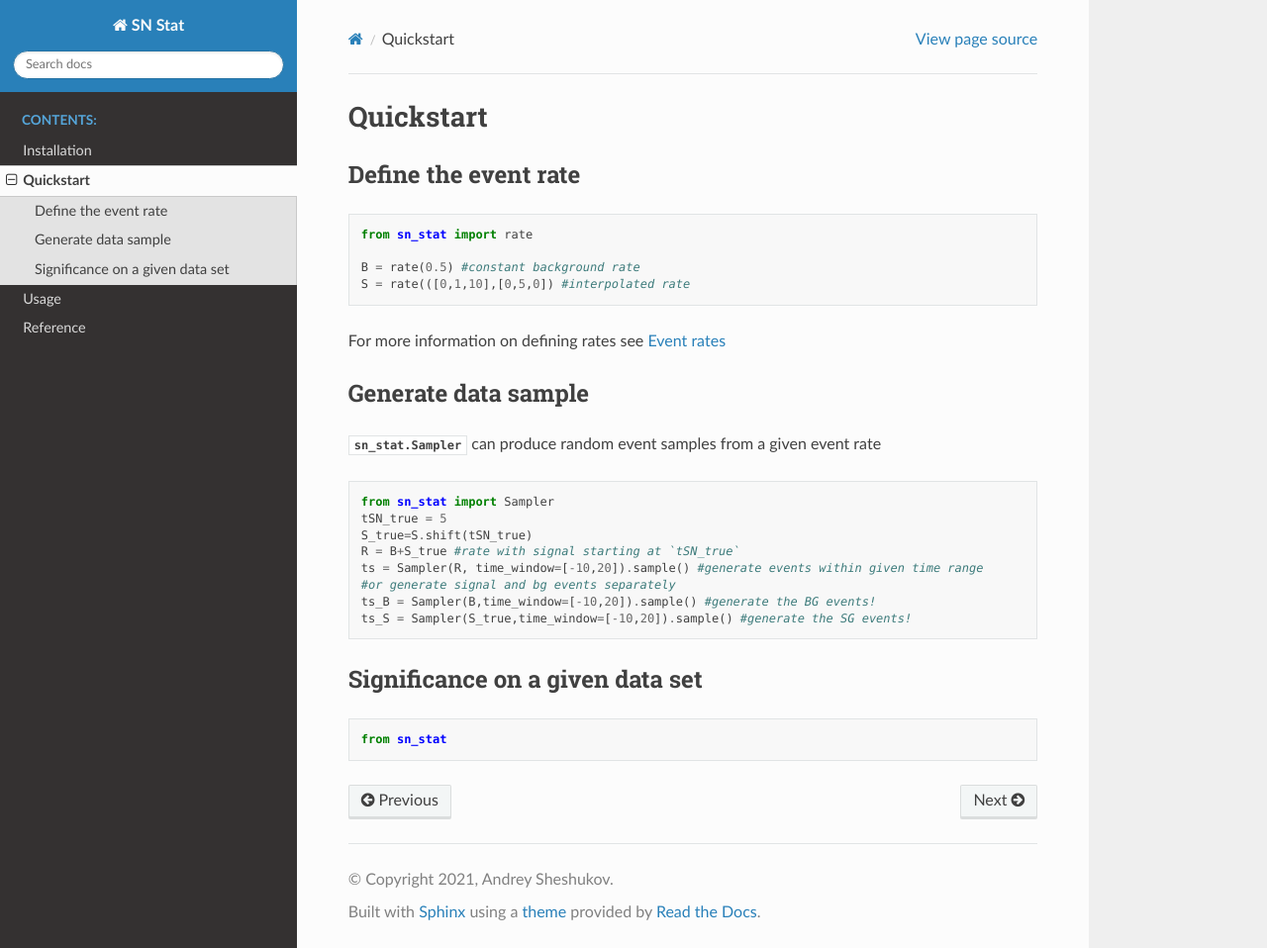
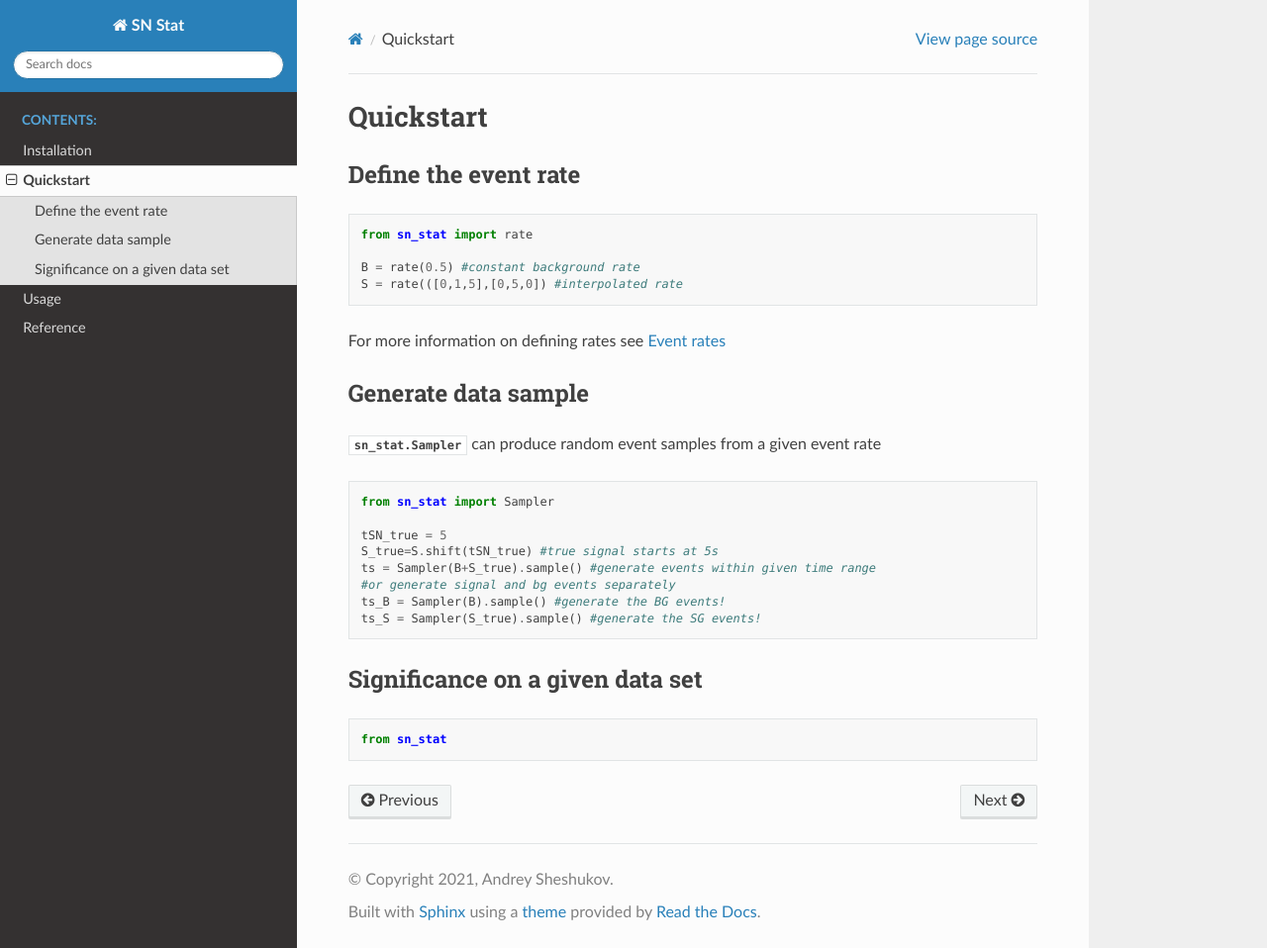
Before and after one commit to Sheshuk/sn_stat, a Sphinx documentation site: the page built from docs/quickstart.rst, in a window 1280 px wide and 958 px high. Shown: the whole window at 99% size. Built offline with Sphinx 7.4.7 and the Read the Docs theme 2.0.0, drawn with Linux system fonts in a browser that asks for light colours.

Commit message:
Added Sampler docstrings

```diff
--- a/docs/quickstart.rst
+++ b/docs/quickstart.rst
@@ -8,7 +8,7 @@
     from sn_stat import rate
 
     B = rate(0.5) #constant background rate
-    S = rate(([0,1,10],[0,5,0]) #interpolated rate
+    S = rate(([0,1,5],[0,5,0]) #interpolated rate
 
 For more information on defining rates see :ref:`event_rates`
 
@@ -19,13 +19,13 @@
 .. code-block:: python
 
     from sn_stat import Sampler
+
     tSN_true = 5
-    S_true=S.shift(tSN_true)
-    R = B+S_true #rate with signal starting at `tSN_true`
-    ts = Sampler(R, time_window=[-10,20]).sample() #generate events within given time range
+    S_true=S.shift(tSN_true) #true signal starts at 5s
+    ts = Sampler(B+S_true).sample() #generate events within given time range
     #or generate signal and bg events separately
-    ts_B = Sampler(B,time_window=[-10,20]).sample() #generate the BG events!
-    ts_S = Sampler(S_true,time_window=[-10,20]).sample() #generate the SG events!
+    ts_B = Sampler(B).sample() #generate the BG events!
+    ts_S = Sampler(S_true).sample() #generate the SG events!
 
 Significance on a given data set
 --------------------------------
--- a/docs/reference.rst
+++ b/docs/reference.rst
@@ -11,6 +11,11 @@
 **************
 .. automodule:: sn_stat.rate
     :members: Const,Func,Interpolated
+
+sampler
+-------
+.. autoclass:: sn_stat.Sampler
+    :members:
 
 llr
 -----------
```
Also changed, not shown: 1 other file.
